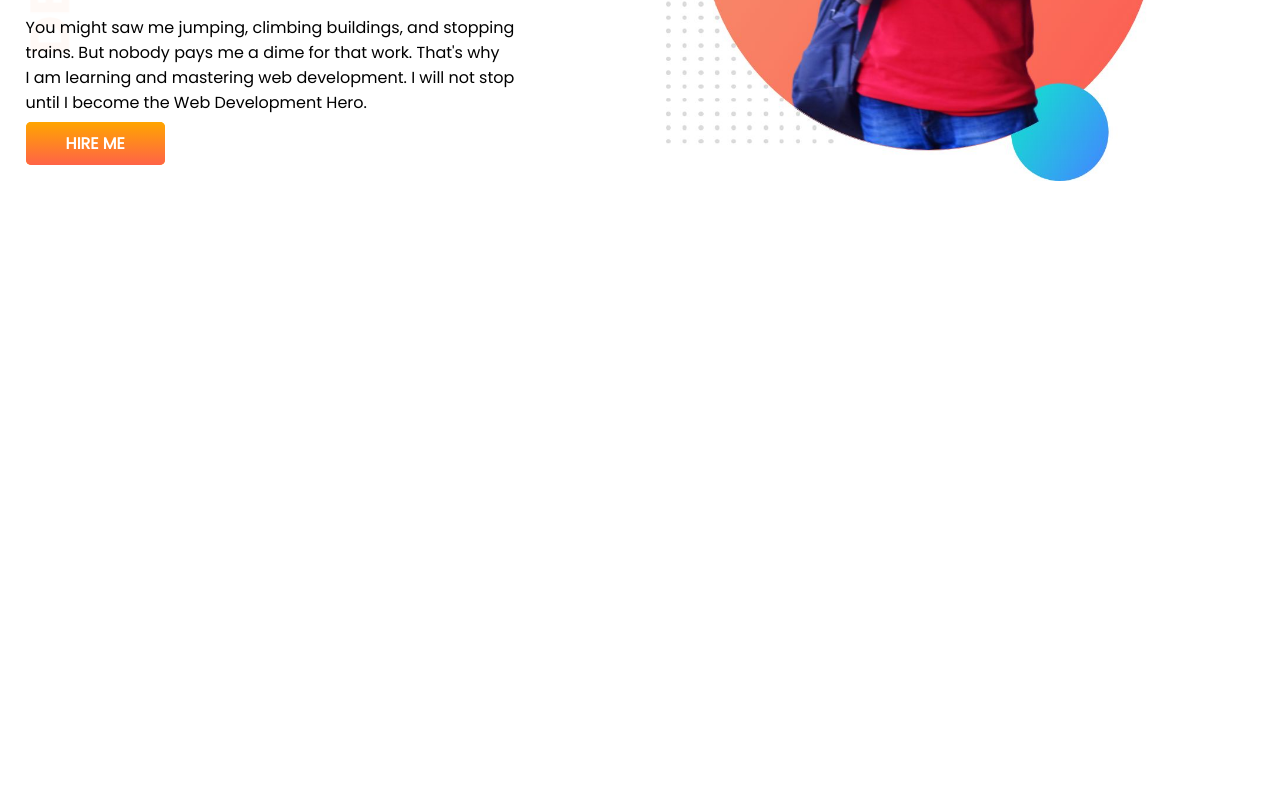
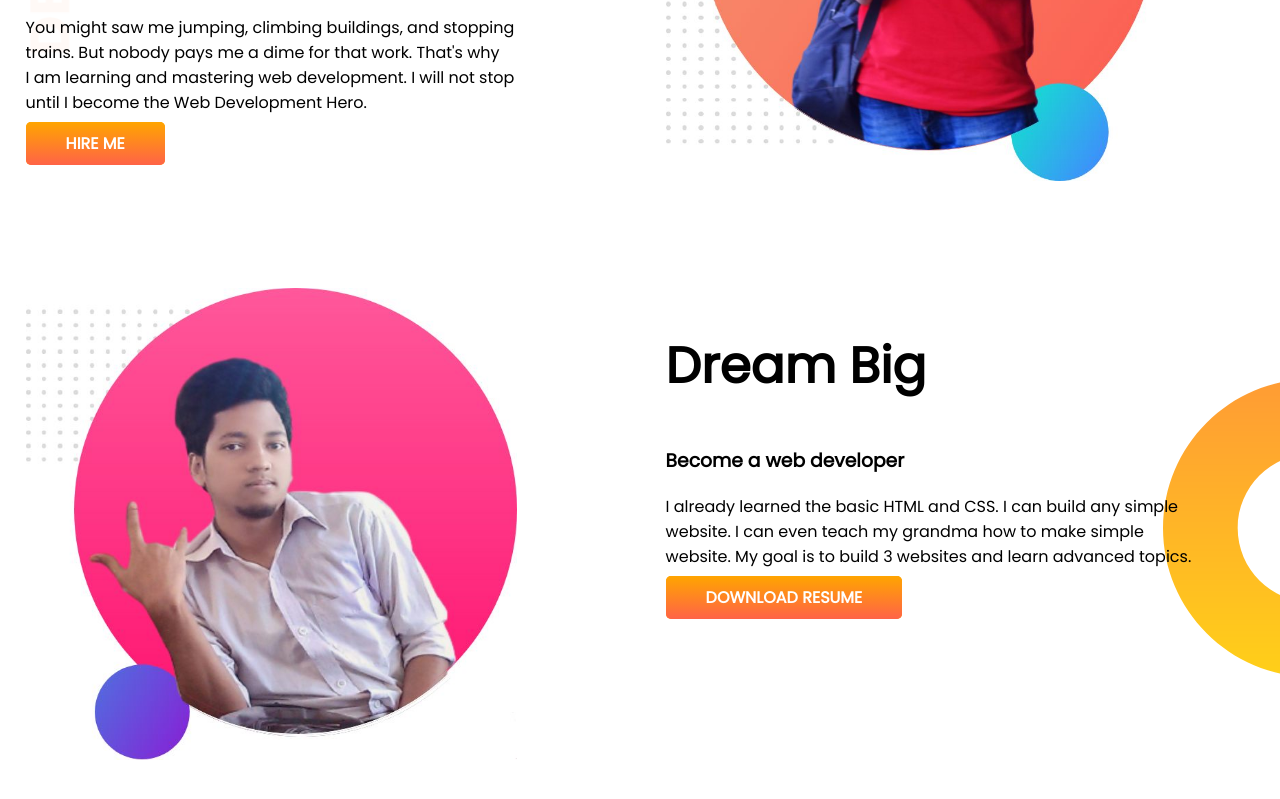
Before and after one commit to Samisohel/my-new-portfolio, a plain HTML site: page index.html in a window 1280 px wide. Shown: the part 307-1106 px from the top of the page. Before the commit the page ends 800 px from the top, so only its background shows below. Drawn offline with Linux system fonts and the light colour scheme.

Commit message:
added second section

```diff
--- a/index.html
+++ b/index.html
@@ -29,8 +29,18 @@
 
     </section>
 
-    <section>
-        <div></div>
+    <section class="dream-big">
+        <div class="half-width"><img src="picture2.jpg" alt=""></div>
+        <div class="half-width">
+            <h1>Dream Big</h1>
+            <h3>Become a web developer</h3>
+            <p>I already learned the basic HTML and CSS. I can build any simple <br>website. I can even teach my grandma
+                how to make simple<br> website. My goal is to build 3 websites and learn advanced topics.
+
+            </p>
+            <a class="link-button" target="_blank" href="#">DOWNLOAD RESUME</a>
+        </div>
+
     </section>
 
 
--- a/style.css
+++ b/style.css
@@ -14,6 +14,7 @@ h1 {
 
 section {
     display: flex;
+    margin-bottom: 100px;
 }
 
 .half-width {
@@ -36,4 +37,11 @@ section {
 .top-banner{
     background-image: url(images/top-banner.png);
     background-repeat: no-repeat;
+
+
 }
+.dream-big{
+    background-image: url(images/dream-bg.png);
+    background-repeat: no-repeat;
+    background-position: right;
+}
```
Also changed, not shown: images/dream-bg.png (renamed from dream-bg.png).
